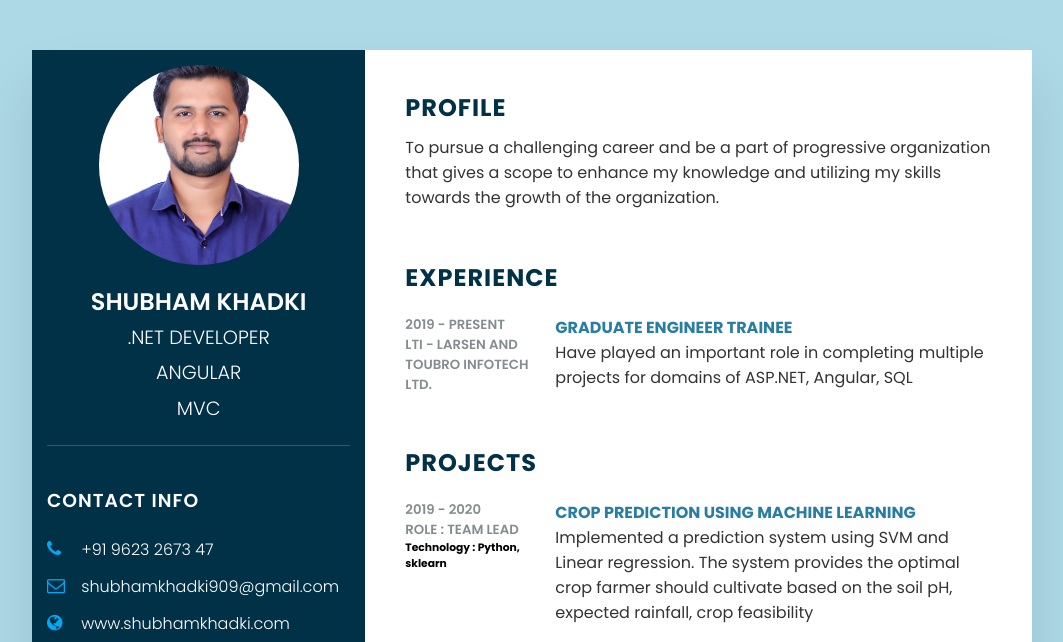
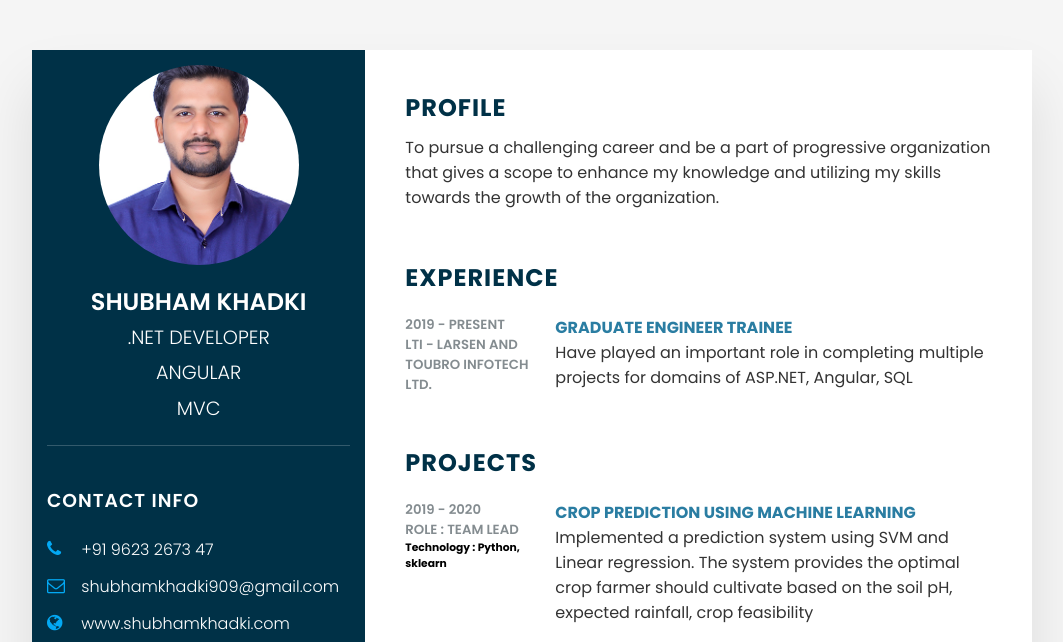
Before and after one commit to shubhamkhadki/cv.github.io, a plain HTML site: page index.html in a window 1280 px wide. Shown: the top 642 px of the page, without its empty margins (108-1171 px from the left). Drawn offline with Linux system fonts and the light colour scheme.

Commit message:
CSS update
logo and background

```diff
--- a/index.html
+++ b/index.html
@@ -4,7 +4,8 @@
     <meta charset="UTF-8">
     <meta http-equiv="X-UA-Compatible" content="IE=edge">
     <meta name="viewport" content="width=device-width, initial-scale=1.0">
-    <title>Responsive CV</title>
+    <title> Welcome to CV </title>
+    <link rel = "icon" href = "logo.jpg" style="border-radius: 12%;" type = "image/x-icon">
     <link rel="stylesheet" href="https://cdnjs.cloudflare.com/ajax/libs/font-awesome/4.7.0/css/font-awesome.css" integrity="sha512-5A8nwdMOWrSz20fDsjczgUidUBR8liPYU+WymTZP1lmY9G6Oc7HlZv156XqnsgNUzTyMefFTcsFH/tnJE/+xBg==" crossorigin="anonymous" />
     <link rel="stylesheet" type="text/css" href="style.css">
 </head>
--- a/style.css
+++ b/style.css
@@ -8,7 +8,7 @@
 }
 body
 {
-    background:lightblue;
+    background:whitesmoke;
     display: flex;
     justify-content: center;
     align-items: center;
```
Also changed, not shown: logo.jpg (added).
